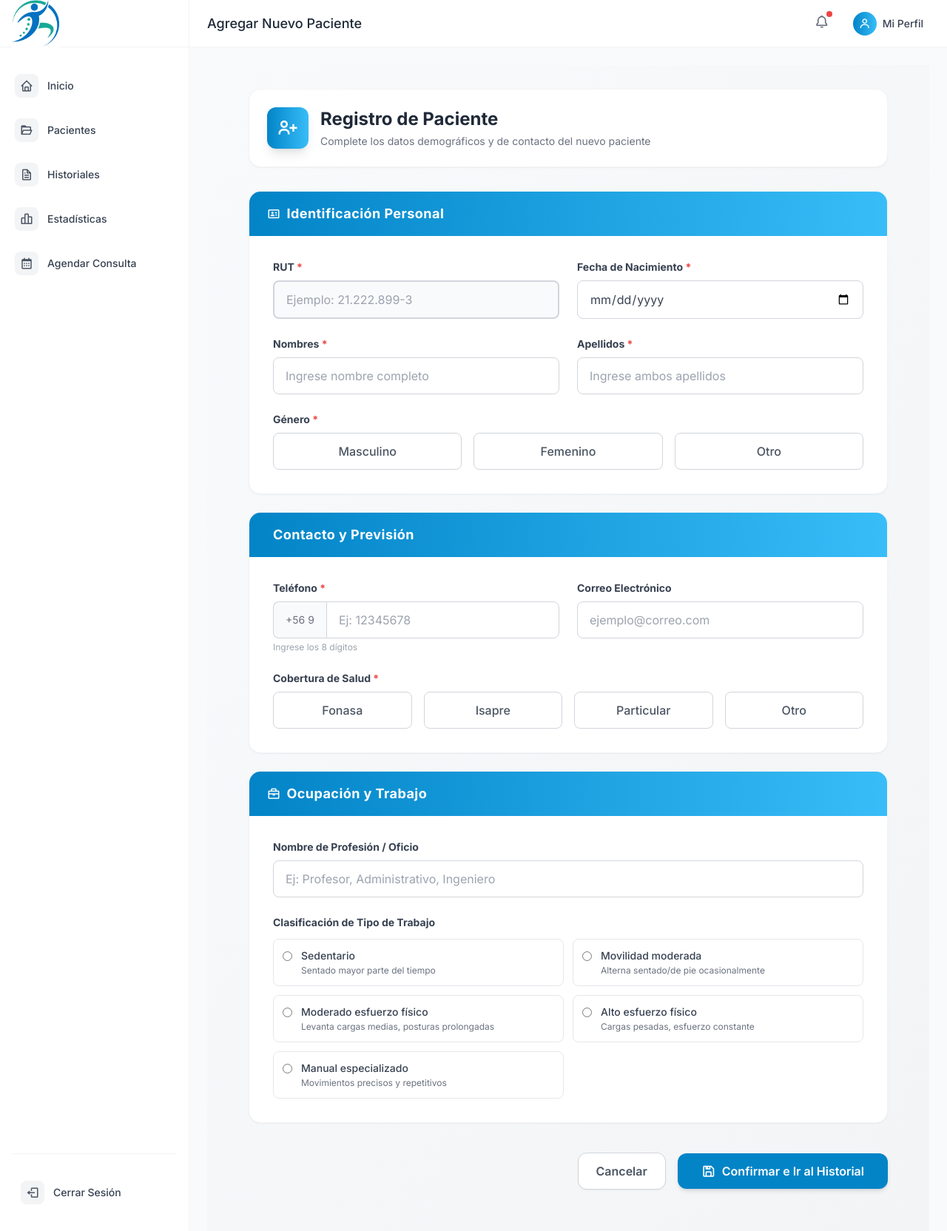
After one commit to RazeZor/Sistema-kenkomed-django, a Django app: template ListaDePacientes/templates/AgregarPaciente.html in a window 1280 px wide. The commit adds this page. Shown: the whole page at 74% size. Run offline with Django 5.2, Linux system fonts and the light colour scheme; the template is opened without the code that fills it, so the values that code supplies are empty; some libraries are stand-ins or nearby versions.

Commit message:
feat: implement patient management system including registration, listing, and clinical history views with URL routing

```diff
--- /dev/null
+++ b/ListaDePacientes/templates/AgregarPaciente.html
@@ -0,0 +1,204 @@
+{% extends 'base_kenkomed.html' %}
+{% load static %}
+
+{% block title %}Agregar Nuevo Paciente - Sistema Clínico{% endblock %}
+{% block header_title %}Agregar Nuevo Paciente{% endblock %}
+
+{% block extra_head %}
+<link rel="stylesheet" href="{% static 'css/inputRut.css' %}">
+{% endblock %}
+
+{% block content %}
+<div class="min-h-screen bg-gradient-to-br from-slate-50 to-gray-100 py-8">
+    <div class="max-w-4xl mx-auto px-4">
+
+        <!-- Header -->
+        <div class="mb-8 p-6 bg-white rounded-2xl shadow-sm border border-gray-100">
+            <div class="flex items-center gap-4">
+                <div class="w-14 h-14 rounded-xl bg-gradient-to-r from-medical-blue to-medical-blue-light flex items-center justify-center shadow-lg">
+                    <i class='bx bx-user-plus text-3xl text-white'></i>
+                </div>
+                <div>
+                    <h1 class="text-2xl font-bold text-gray-800">Registro de Paciente</h1>
+                    <p class="text-sm text-gray-500 mt-1">Complete los datos demográficos y de contacto del nuevo paciente</p>
+                </div>
+            </div>
+        </div>
+
+        {% if messages %}
+            {% for message in messages %}
+                <div class="mb-6 p-4 rounded-xl {% if message.tags == 'error' %}bg-red-50 border border-red-200 text-red-700{% elif message.tags == 'success' %}bg-green-50 border border-green-200 text-green-700{% else %}bg-blue-50 border border-blue-200 text-blue-700{% endif %} flex items-center gap-3 shadow-sm">
+                    <i class='bx text-xl {% if message.tags == "error" %}bx-error-circle{% elif message.tags == "success" %}bx-check-circle{% else %}bx-info-circle{% endif %}'></i>
+                    <span class="font-medium">{{ message }}</span>
+                </div>
+            {% endfor %}
+        {% endif %}
+
+        <form method="POST" action="{% url 'AgregarPacienteBasico' %}" class="space-y-6">
+            {% csrf_token %}
+
+            <!-- SECCIÓN 1: IDENTIFICACIÓN -->
+            <div class="bg-white rounded-2xl shadow-sm border border-gray-100 overflow-hidden">
+                <div class="bg-gradient-to-r from-medical-blue to-medical-blue-light px-6 py-4">
+                    <h2 class="font-bold text-white text-lg tracking-wide flex items-center gap-2">
+                        <i class='bx bx-id-card'></i> Identificación Personal
+                    </h2>
+                </div>
+                <div class="p-6 md:p-8 space-y-6">
+                    <div class="grid grid-cols-1 md:grid-cols-2 gap-6">
+                        <div>
+                            <label class="block text-sm font-bold text-gray-700 mb-2">RUT <span class="text-red-500">*</span></label>
+                            <input type="text" class="w-full px-4 py-3 border border-gray-300 rounded-lg focus:ring-2 focus:ring-medical-blue/20 focus:border-medical-blue bg-white transition-all rut-input" maxlength="12" name="rut" id="rut" placeholder="Ejemplo: 21.222.899-3" pattern="[0-9]{1,2}\.[0-9]{3}\.[0-9]{3}-[0-9Kk]{1}" title="Formato: 12.345.678-9" required/>
+                        </div>
+                        <div>
+                            <label class="block text-sm font-bold text-gray-700 mb-2">Fecha de Nacimiento <span class="text-red-500">*</span></label>
+                            <input type="date" id="fechaNacimiento" name="fechaNacimiento" class="w-full px-4 py-3 border border-gray-300 rounded-lg focus:ring-2 focus:ring-medical-blue/20 focus:border-medical-blue bg-white transition-all text-gray-700" required/>
+                        </div>
+                    </div>
+
+                    <div class="grid grid-cols-1 md:grid-cols-2 gap-6">
+                        <div>
+                            <label class="block text-sm font-bold text-gray-700 mb-2">Nombres <span class="text-red-500">*</span></label>
+                            <input type="text" class="w-full px-4 py-3 border border-gray-300 rounded-lg focus:ring-2 focus:ring-medical-blue/20 focus:border-medical-blue bg-white transition-all" name="nombre" maxlength="50" placeholder="Ingrese nombre completo" pattern="[A-Za-zÑn\s]{3,50}$" required/>
+                        </div>
+                        <div>
+                            <label class="block text-sm font-bold text-gray-700 mb-2">Apellidos <span class="text-red-500">*</span></label>
+                            <input type="text" class="w-full px-4 py-3 border border-gray-300 rounded-lg focus:ring-2 focus:ring-medical-blue/20 focus:border-medical-blue bg-white transition-all" name="apellido" maxlength="50" pattern="[A-Za-zÑn\s]{3,50}$" placeholder="Ingrese ambos apellidos" required/>
+                        </div>
+                    </div>
+
+                    <div>
+                        <label class="block text-sm font-bold text-gray-700 mb-2">Género <span class="text-red-500">*</span></label>
+                        <div class="flex gap-4">
+                            <label class="flex-1 cursor-pointer">
+                                <input type="radio" name="genero" value="Masculino" class="peer sr-only" required/>
+                                <div class="px-4 py-3 border border-gray-300 rounded-lg text-center peer-checked:bg-medical-blue/10 peer-checked:border-medical-blue peer-checked:text-medical-blue hover:bg-gray-50 transition-all font-medium text-gray-600">
+                                    Masculino
+                                </div>
+                            </label>
+                            <label class="flex-1 cursor-pointer">
+                                <input type="radio" name="genero" value="Femenino" class="peer sr-only" required/>
+                                <div class="px-4 py-3 border border-gray-300 rounded-lg text-center peer-checked:bg-medical-blue/10 peer-checked:border-medical-blue peer-checked:text-medical-blue hover:bg-gray-50 transition-all font-medium text-gray-600">
+                                    Femenino
+                                </div>
+                            </label>
+                            <label class="flex-1 cursor-pointer">
+                                <input type="radio" name="genero" value="Otro" class="peer sr-only" required/>
+                                <div class="px-4 py-3 border border-gray-300 rounded-lg text-center peer-checked:bg-medical-blue/10 peer-checked:border-medical-blue peer-checked:text-medical-blue hover:bg-gray-50 transition-all font-medium text-gray-600">
+                                    Otro
+                                </div>
+                            </label>
+                        </div>
+                    </div>
+                </div>
+            </div>
+
+            <!-- SECCIÓN 2: CONTACTO Y PREVISIÓN -->
+            <div class="bg-white rounded-2xl shadow-sm border border-gray-100 overflow-hidden">
+                <div class="bg-gradient-to-r from-medical-blue to-medical-blue-light px-6 py-4">
+                    <h2 class="font-bold text-white text-lg tracking-wide flex items-center gap-2">
+                        <i class='bx bx-book-contact'></i> Contacto y Previsión
+                    </h2>
+                </div>
+                <div class="p-6 md:p-8 space-y-6">
+                    <div class="grid grid-cols-1 md:grid-cols-2 gap-6">
+                        <div>
+                            <label class="block text-sm font-bold text-gray-700 mb-2">Teléfono <span class="text-red-500">*</span></label>
+                            <div class="flex">
+                                <span class="inline-flex items-center px-4 rounded-l-lg border border-r-0 border-gray-300 bg-gray-50 text-gray-500 text-sm">
+                                    +56 9
+                                </span>
+                                <input type="tel" class="flex-1 min-w-0 px-4 py-3 border border-gray-300 rounded-r-lg focus:ring-2 focus:ring-medical-blue/20 focus:border-medical-blue bg-white transition-all" name="contacto" maxlength="8" pattern="[0-9]{8}" placeholder="Ej: 12345678" required />
+                            </div>
+                            <p class="text-xs text-gray-400 mt-1">Ingrese los 8 dígitos</p>
+                        </div>
+                        <div>
+                            <label class="block text-sm font-bold text-gray-700 mb-2">Correo Electrónico</label>
+                            <input type="email" class="w-full px-4 py-3 border border-gray-300 rounded-lg focus:ring-2 focus:ring-medical-blue/20 focus:border-medical-blue bg-white transition-all" name="correo" placeholder="ejemplo@correo.com">
+                        </div>
+                    </div>
+
+                    <div>
+                        <label class="block text-sm font-bold text-gray-700 mb-2">Cobertura de Salud <span class="text-red-500">*</span></label>
+                        <div class="flex flex-wrap gap-4">
+                            <label class="flex-1 cursor-pointer">
+                                <input type="radio" name="cobertura_de_salud" value="Fonasa" class="peer sr-only" required/>
+                                <div class="px-4 py-3 border border-gray-300 rounded-lg text-center peer-checked:bg-medical-blue/10 peer-checked:border-medical-blue peer-checked:text-medical-blue hover:bg-gray-50 transition-all font-medium text-gray-600">Fonasa</div>
+                            </label>
+                            <label class="flex-1 cursor-pointer">
+                                <input type="radio" name="cobertura_de_salud" value="Isapre" class="peer sr-only" required/>
+                                <div class="px-4 py-3 border border-gray-300 rounded-lg text-center peer-checked:bg-medical-blue/10 peer-checked:border-medical-blue peer-checked:text-medical-blue hover:bg-gray-50 transition-all font-medium text-gray-600">Isapre</div>
+                            </label>
+                            <label class="flex-1 cursor-pointer">
+                                <input type="radio" name="cobertura_de_salud" value="Particular" class="peer sr-only" required/>
+                                <div class="px-4 py-3 border border-gray-300 rounded-lg text-center peer-checked:bg-medical-blue/10 peer-checked:border-medical-blue peer-checked:text-medical-blue hover:bg-gray-50 transition-all font-medium text-gray-600">Particular</div>
+                            </label>
+                            <label class="flex-1 cursor-pointer">
+                                <input type="radio" name="cobertura_de_salud" value="Otro" class="peer sr-only" required/>
+                                <div class="px-4 py-3 border border-gray-300 rounded-lg text-center peer-checked:bg-medical-blue/10 peer-checked:border-medical-blue peer-checked:text-medical-blue hover:bg-gray-50 transition-all font-medium text-gray-600">Otro</div>
+                            </label>
+                        </div>
+                    </div>
+                </div>
+            </div>
+
+            <!-- SECCIÓN 3: OCUPACIÓN -->
+            <div class="bg-white rounded-2xl shadow-sm border border-gray-100 overflow-hidden">
+                <div class="bg-gradient-to-r from-medical-blue to-medical-blue-light px-6 py-4">
+                    <h2 class="font-bold text-white text-lg tracking-wide flex items-center gap-2">
+                        <i class='bx bx-briefcase'></i> Ocupación y Trabajo
+                    </h2>
+                </div>
+                <div class="p-6 md:p-8 space-y-6">
+                    <div>
+                        <label class="block text-sm font-bold text-gray-700 mb-2">Nombre de Profesión / Oficio</label>
+                        <input type="text" class="w-full px-4 py-3 border border-gray-300 rounded-lg focus:ring-2 focus:ring-medical-blue/20 focus:border-medical-blue bg-white transition-all" name="profesion" placeholder="Ej: Profesor, Administrativo, Ingeniero">
+                    </div>
+
+                    <div>
+                        <label class="block text-sm font-bold text-gray-700 mb-3">Clasificación de Tipo de Trabajo</label>
+                        <div class="grid grid-cols-1 md:grid-cols-2 gap-3">
+                            <label class="flex items-start p-3 border border-gray-200 rounded-lg cursor-pointer hover:bg-gray-50 transition-colors">
+                                <input type="radio" name="trabajo" value="Trabajo sedentario" class="mt-1 mr-3 text-medical-blue focus:ring-medical-blue border-gray-300">
+                                <div><span class="block font-medium text-gray-700 text-sm">Sedentario</span><span class="block text-xs text-gray-500 mt-0.5">Sentado mayor parte del tiempo</span></div>
+                            </label>
+                            <label class="flex items-start p-3 border border-gray-200 rounded-lg cursor-pointer hover:bg-gray-50 transition-colors">
+                                <input type="radio" name="trabajo" value="Trabajo con movilidad moderada" class="mt-1 mr-3 text-medical-blue focus:ring-medical-blue border-gray-300">
+                                <div><span class="block font-medium text-gray-700 text-sm">Movilidad moderada</span><span class="block text-xs text-gray-500 mt-0.5">Alterna sentado/de pie ocasionalmente</span></div>
+                            </label>
+                            <label class="flex items-start p-3 border border-gray-200 rounded-lg cursor-pointer hover:bg-gray-50 transition-colors">
+                                <input type="radio" name="trabajo" value="Trabajo de moderado esfuerzo físico" class="mt-1 mr-3 text-medical-blue focus:ring-medical-blue border-gray-300">
+                                <div><span class="block font-medium text-gray-700 text-sm">Moderado esfuerzo físico</span><span class="block text-xs text-gray-500 mt-0.5">Levanta cargas medias, posturas prolongadas</span></div>
+                            </label>
+                            <label class="flex items-start p-3 border border-gray-200 rounded-lg cursor-pointer hover:bg-gray-50 transition-colors">
+                                <input type="radio" name="trabajo" value="Trabajo de alto esfuerzo físico" class="mt-1 mr-3 text-medical-blue focus:ring-medical-blue border-gray-300">
+                                <div><span class="block font-medium text-gray-700 text-sm">Alto esfuerzo físico</span><span class="block text-xs text-gray-500 mt-0.5">Cargas pesadas, esfuerzo constante</span></div>
+                            </label>
+                            <label class="flex items-start p-3 border border-gray-200 rounded-lg cursor-pointer hover:bg-gray-50 transition-colors">
+                                <input type="radio" name="trabajo" value="Trabajo manual especializado" class="mt-1 mr-3 text-medical-blue focus:ring-medical-blue border-gray-300">
+                                <div><span class="block font-medium text-gray-700 text-sm">Manual especializado</span><span class="block text-xs text-gray-500 mt-0.5">Movimientos precisos y repetitivos</span></div>
+                            </label>
+                        </div>
+                    </div>
+                </div>
+            </div>
+
+            <!-- Botones de Acción -->
+            <div class="flex items-center justify-end gap-4 pt-4">
+                <a href="{% url 'pacientes' %}" class="px-6 py-3 font-semibold text-gray-600 bg-white border border-gray-300 rounded-xl hover:bg-gray-50 transition-colors shadow-sm">
+                    Cancelar
+                </a>
+                <button type="submit" class="px-8 py-3 font-semibold text-white bg-medical-blue rounded-xl hover:bg-medical-blue-dark transition-all shadow-md hover:shadow-lg flex items-center gap-2 transform active:scale-95">
+                    <i class='bx bx-save text-xl'></i> Confirmar e Ir al Historial
+                </button>
+            </div>
+
+        </form>
+    </div>
+</div>
+
+{% endblock %}
+
+{% block extra_js %}
+<script src="{% static 'js/utils.js' %}"></script>
+{% endblock %}
--- a/ListaDePacientes/templates/ListaPacientes.html
+++ b/ListaDePacientes/templates/ListaPacientes.html
@@ -24,7 +24,7 @@
                         </div>
 
                         <!-- Botón para agregar paciente -->
-                        <a href="{% url 'formularioInicial' %}" class="inline-flex items-center px-4 py-2.5 bg-medical-blue text-white rounded-lg text-sm font-medium transition-all hover:bg-medical-blue-dark">
+                        <a href="{% url 'AgregarPacienteBasico' %}" class="inline-flex items-center px-4 py-2.5 bg-medical-blue text-white rounded-lg text-sm font-medium transition-all hover:bg-medical-blue-dark">
                             <i class='mr-2 bx bx-user-plus'></i>
                             <span>Nuevo Paciente</span>
                         </a>
--- a/PanelDeControl/views.py
+++ b/PanelDeControl/views.py
@@ -95,6 +95,11 @@ def HistorialClinico(request):
             nota_texto = request.POST.get('nota')
         elif request.method == 'GET':
             rut = request.GET.get('rut')
+
+        # Revisamos si viene una redirección desde la creación de paciente
+        if 'temp_rut_historial' in request.session:
+            rut = request.session['temp_rut_historial']
+            del request.session['temp_rut_historial']
 
         if rut:
             try:
--- a/ProyectoMainAPP/urls.py
+++ b/ProyectoMainAPP/urls.py
@@ -46,6 +46,7 @@ urlpatterns = [
     path('PerfilClinico/',perfil.RenderizarPerfil,name='perfilClinico'),
     path('AgregarClinico/', vistaClinico.AgregarClinico,name='agregar'),
     path('panel/ListaPacientes',lista.MostrarPacientes,name='pacientes'),
+    path('panel/AgregarPaciente',lista.AgregarPacienteBasico,name='AgregarPacienteBasico'),
 
     # Incluir las URLs de PanelDeControl
     path('', include('PanelDeControl.urls')),
```
Also changed, not shown: FormularioInicial/templates/FormularioInicial.html (+11 -0 lines), FormularioInicial/views.py (+85 -77 lines), ListaDePacientes/views.py (+105 -0 lines), PanelDeControl/templates/HistorialClinicoPacientes.html (+16 -1 lines).
